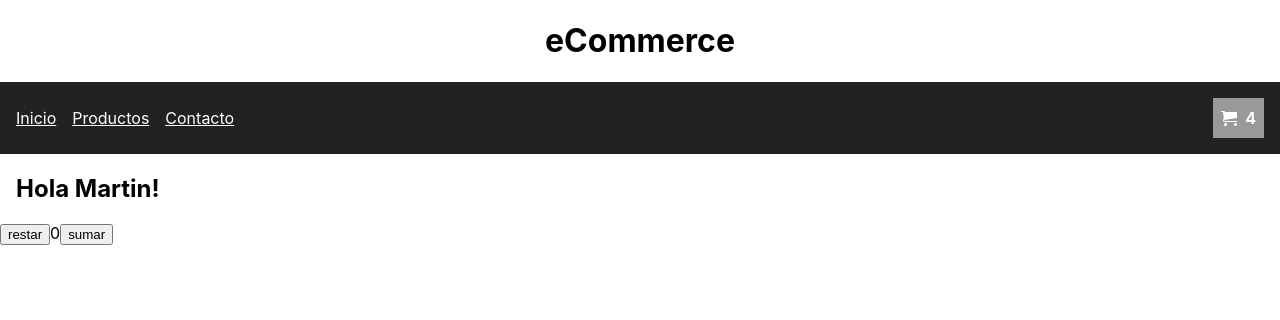
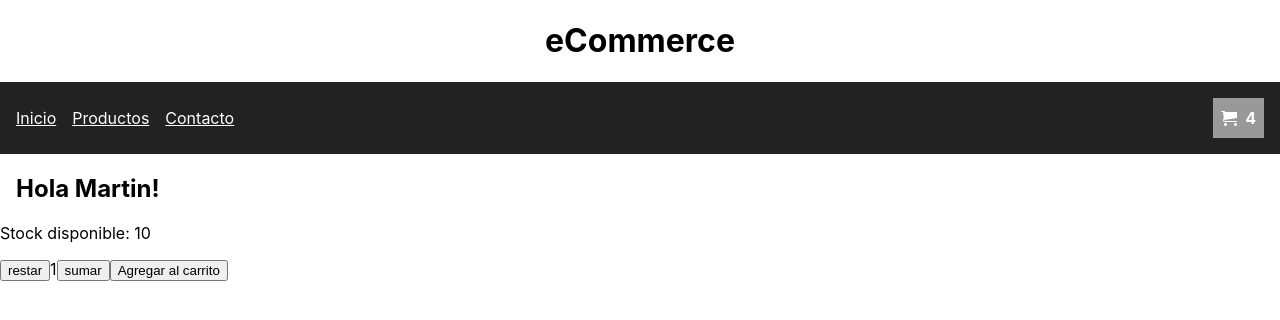
Before and after one commit to uxmoon/ecommerce-martinluna, a React (Create React App) app: page / in a window 1280 px wide. Shown: the top 320 px of the page. Built offline with nearby package versions, Linux system fonts and the light colour scheme.

Commit message:
Se agregan funciones para agregar/quitar productos

```diff
--- a/src/components/ItemCount.jsx
+++ b/src/components/ItemCount.jsx
@@ -1,18 +1,42 @@
 import React, { useState } from "react";
 
 export const ItemCount = () => {
-  const [contador, setContador] = useState(0);
+  // Inicio estado con un producto seleccionado por defecto
+  const [contador, setContador] = useState(1);
+
+  // Configuro el stock disponible
+  const stockDisponible = 10;
+
+  // Funciones para actualizar el estado
   const sumar = () => {
-    setContador((contador) => contador + 1);
+    // No debe superar el stock disponible
+    if (contador < stockDisponible) {
+      setContador((contador) => contador + 1);
+    }
   };
   const restar = () => {
-    setContador((contador) => contador - 1);
+    // No debe ser menor a 1 producto
+    if (contador > 1) {
+      setContador((contador) => contador - 1);
+    }
   };
+
+  /* Muestro un mensaje con la cantidad de productos */
+  const agregarProducto = () => {
+    alert(`Se agregaron ${contador} productos al carrito`);
+  };
+
   return (
     <div>
+      {/* Muestro el stock disponible */}
+      <p>Stock disponible: {stockDisponible}</p>
+
+      {/* Botones para agrega o quitar productos */}
       <button onClick={restar}>restar</button>
       {contador}
       <button onClick={sumar}>sumar</button>
+
+      <button onClick={agregarProducto}>Agregar al carrito</button>
     </div>
   );
 };
```
